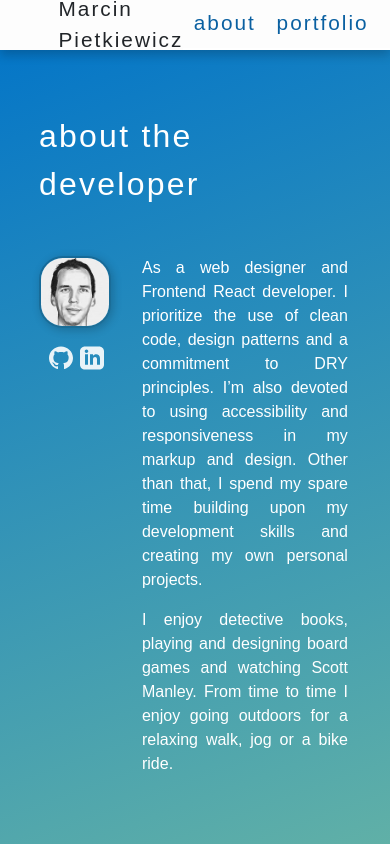
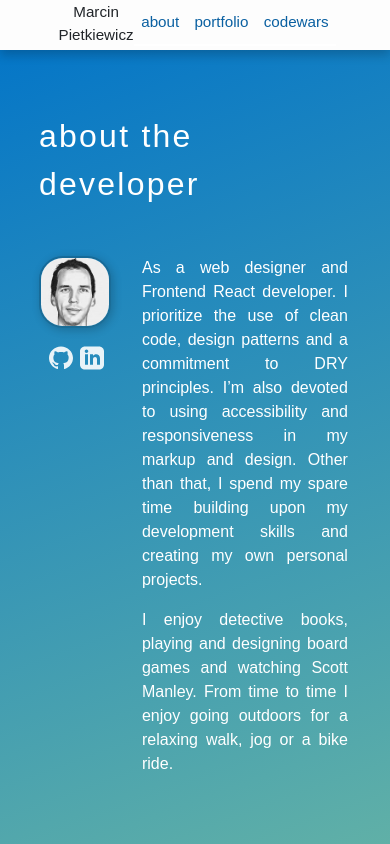
Before and after one commit to MarcinPietkiewicz/portfolio, a React (Create React App) app: page / in a window 390 px wide. Shown: the top 844 px of the page. Built offline with nearby package versions, Linux system fonts and the light colour scheme; no server answers.

Commit message:
Adjusted menu for mobile view

```diff
--- a/src/App.js
+++ b/src/App.js
@@ -14,7 +14,7 @@ function App() {
           <div id="right-menu">
             <a href="#about">about</a>
             <a href="#portfolio">portfolio</a>
-            <a href="#contact">contact</a>
+            <a href="#contact">codewars</a>
           </div>
         </div>
       </header>
--- a/src/App.scss
+++ b/src/App.scss
@@ -13,6 +13,7 @@ $paddMenu: 10px;
 $paddMain: 15%;
 $menuOffset: 50px;
 $menuFontSize: 1.3em;
+$smallMenuFontSize: 0.95em;
 
 body {
   margin: 0;
@@ -210,7 +211,6 @@ header {
       padding: 20px;
       width: 80px;
       height: 80px;
-      // filter: invert(49%) sepia(33%) saturate(2282%) hue-rotate(172deg) brightness(86%) contrast(115%);
       transition: $time;
     }
     img:hover {
@@ -232,3 +232,13 @@ footer {
     color: $gray4;
   }
 }
+
+@media (max-width: 760px) {
+  header {
+    font-size: $smallMenuFontSize;
+    letter-spacing: 0px;
+    #header-name {
+      text-align:center;
+    }
+  }
+}
```
